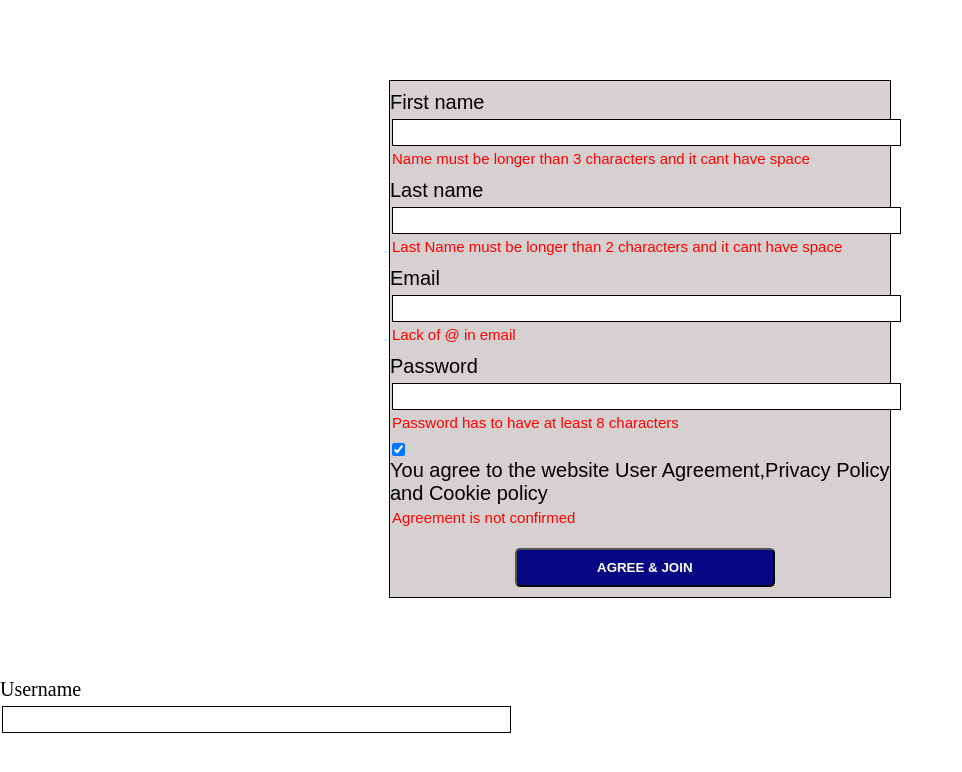
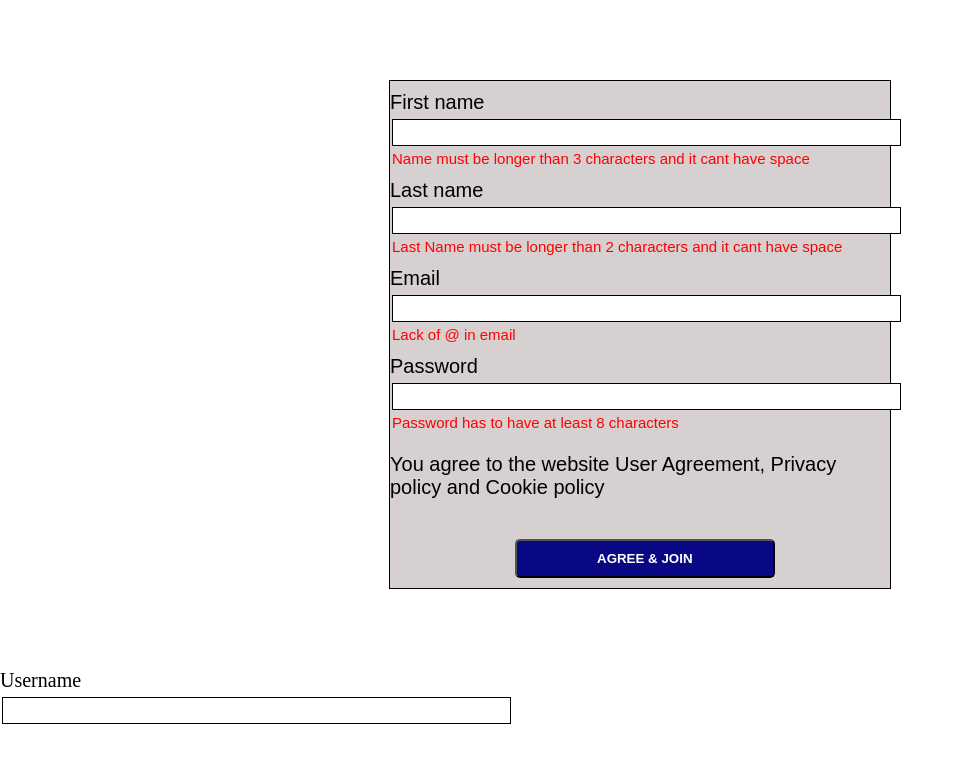
Before and after one commit to MagdalenaOuirane/ShoppingListTracker, a React app: page / in a window 1280 px wide. Shown: the whole page, without its empty margins (0-962 px from the left). Built offline with nearby package versions, Linux system fonts and the light colour scheme.

Commit message:
add changes

```diff
--- a/src/Components/App.css
+++ b/src/Components/App.css
@@ -2,7 +2,7 @@
   margin:80px auto;
   background-color: rgb(214, 208, 208);
   max-width: 500px;
-  font-family:sans-serif;
+ font-family:sans-serif;
   border:1px solid black;
 }
 
@@ -14,8 +14,7 @@ label {
 
 input[type="text"],
 input[type="email"],
-input[type="password"],
-input[type="checkbox"] {
+input[type="password"] {
   display:block;
   font-family:sans-serif;
   padding:5px 165px;
@@ -24,7 +23,6 @@ input[type="checkbox"] {
   margin-top:5px;
 
 }
-
 
 button {
    max-width:300px;
--- a/src/Components/RegistrationForm.js
+++ b/src/Components/RegistrationForm.js
@@ -8,7 +8,7 @@ export class RegistrationForm extends React.Component {
         email: '',
         lastname: '',
         pass: '',
-        accept: 'false',
+
 
         errors: {
             username: 'false',
@@ -16,10 +16,7 @@ export class RegistrationForm extends React.Component {
             email: 'false',
             lastname: 'false',
             pass: 'false',
-            accept: 'false',
-
         }
-
     }
     // Validation
     messages = {
@@ -27,7 +24,7 @@ export class RegistrationForm extends React.Component {
         lastname_incorrect: 'Last Name must be longer than 2 characters and it cant have space',
         email_incorrect: 'Lack of @ in email',
         password: 'Password has to have at least 8 characters',
-        accept_incorrect: 'Agreement is not confirmed'
+
     }
 
 
@@ -49,20 +46,11 @@ export class RegistrationForm extends React.Component {
             this.setState({
                 [name]: value
             })
-        } else if (type === "checkbox") {
-            const checked = e.target.checked;
-            console.log(checked);
-            this.setState({
-                [name]: checked
-            })
-
-
-
         }
     }
     // console.log("type");
 
-    // const checked = e.target.checked;
+
 
 
     handleSubmit = (e) => {
@@ -80,14 +68,13 @@ export class RegistrationForm extends React.Component {
                 email: '',
                 lastname: '',
                 pass: '',
-                accept: 'false',
+
 
                 errors: {
                     username: false,
                     email: false,
                     lastname: false,
                     pass: false,
-                    accept: false,
                 }
             })
             console.log("Form sent");
@@ -98,7 +85,7 @@ export class RegistrationForm extends React.Component {
                     email: !validation.email,
                     lastname: !validation.lastname,
                     pass: !validation.password,
-                    accept: !validation.accept
+
                 }
             })
         }
@@ -111,7 +98,6 @@ export class RegistrationForm extends React.Component {
         let lastname = false;
         let email = false;
         let password = false;
-        let accept = false;
         let correct = false;
 
         if (this.state.username.length > 10 &&
@@ -132,11 +118,7 @@ export class RegistrationForm extends React.Component {
             password = true;
         }
 
-        if (this.state.accept) {
-            accept = true
-        }
-
-        if (username && lastname && email && password && accept) {
+        if (username && lastname && email && password) {
             correct = true
         }
 
@@ -145,7 +127,6 @@ export class RegistrationForm extends React.Component {
             lastname,
             email,
             password,
-            accept,
             correct
         })
     }
@@ -175,10 +156,10 @@ export class RegistrationForm extends React.Component {
 
                     </label>
 
-                    <label htmlFor="accept"><input type="checkbox" id="accept" name="accept" checked={this.state.accept} onChange={this.handleChange} />You agree to the website User Agreement,Privacy Policy and Cookie policy</label>
+                    <p class="text">You agree to the website User Agreement, Privacy policy and Cookie policy</p>
 
-                    {this.state.errors && <span>{this.messages.accept_incorrect}</span>}
-                    <button >AGREE & JOIN</button>
+
+                    <button>AGREE & JOIN</button>
 
                 </form>
 
```
